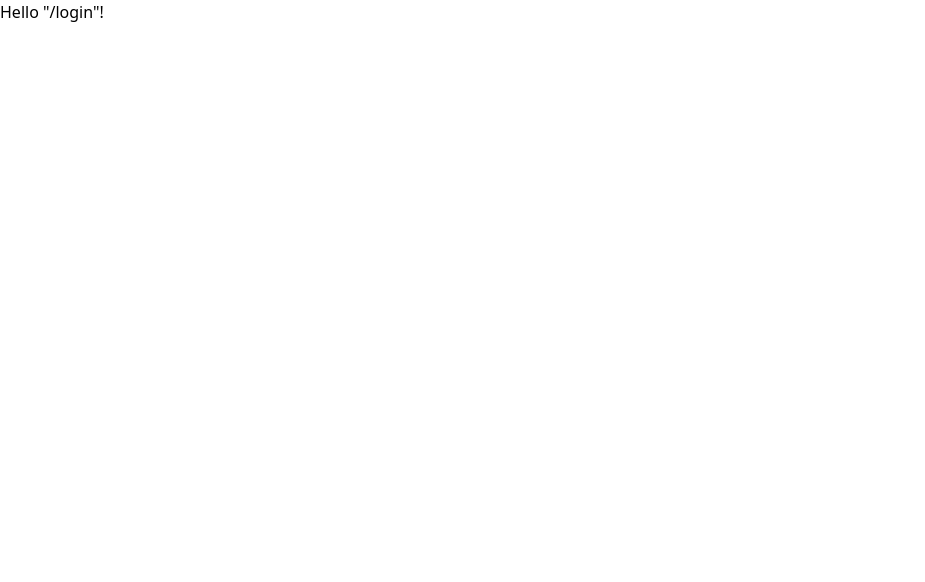
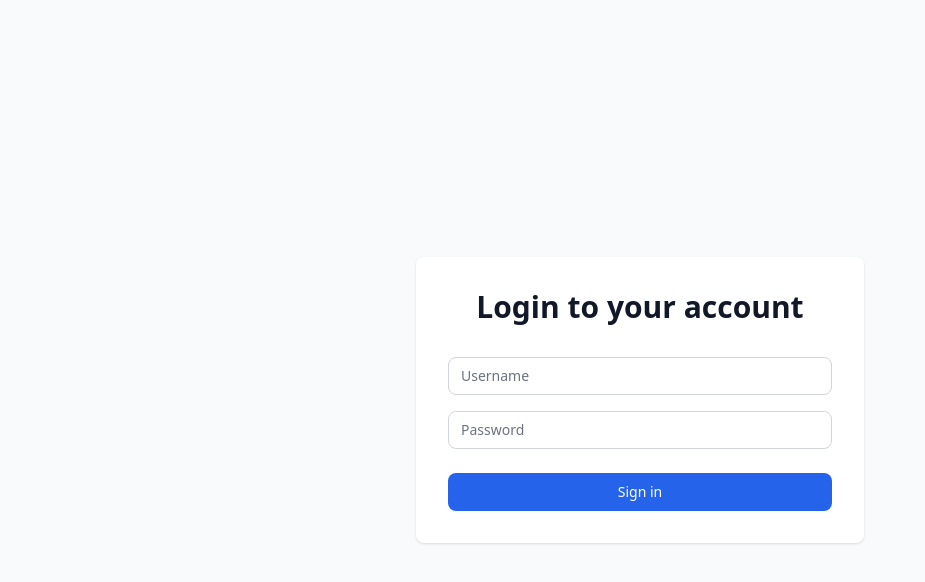
Before and after one commit to Iamsheye/savannah-test, a React (Vite) app: page /login in a window 1280 px wide. Shown: the top 582 px of the page, without its empty margins (0-925 px from the left). Built offline with nearby package versions, Linux system fonts and the light colour scheme; no server answers.

Commit message:
login page, rhf & zod setup,

```diff
--- a/package.json
+++ b/package.json
@@ -10,11 +10,14 @@
     "preview": "vite preview"
   },
   "dependencies": {
+    "@hookform/resolvers": "^3.9.1",
     "@tanstack/react-query": "^5.61.5",
     "@tanstack/react-router": "^1.84.0",
     "axios": "^1.7.8",
     "react": "^18.3.1",
-    "react-dom": "^18.3.1"
+    "react-dom": "^18.3.1",
+    "react-hook-form": "^7.53.2",
+    "zod": "^3.23.8"
   },
   "devDependencies": {
     "@eslint/js": "^9.15.0",
--- /dev/null
+++ b/src/components/auth/Input.tsx
@@ -0,0 +1,49 @@
+import { type DetailedHTMLProps, type InputHTMLAttributes } from "react";
+import {
+  type FieldErrors,
+  type FieldValues,
+  type Path,
+  type UseFormRegister,
+} from "react-hook-form";
+
+interface InputProps<FormData extends FieldValues>
+  extends DetailedHTMLProps<
+    InputHTMLAttributes<HTMLInputElement>,
+    HTMLInputElement
+  > {
+  label: string;
+  name: Path<FormData>;
+  register?: UseFormRegister<FormData>;
+  errors?: FieldErrors<FormData>;
+}
+
+const Input = <FormData extends FieldValues>({
+  label,
+  name,
+  register,
+  errors,
+  ...rest
+}: InputProps<FormData>) => {
+  const error = errors?.[name]?.message as string | undefined;
+
+  return (
+    <div>
+      <label htmlFor={name} className="sr-only">
+        {label}
+      </label>
+      <input
+        className="appearance-none rounded-lg relative block w-full px-3 py-2 border border-gray-300 placeholder-gray-500 text-gray-900 focus:outline-none focus:ring-blue-500 focus:border-blue-500 focus:z-10 sm:text-sm"
+        placeholder={label}
+        {...rest}
+        {...register?.(name)}
+      />
+      {error && (
+        <span className="mt-1.5 inline-block text-[0.75rem] text-red-500">
+          {error}
+        </span>
+      )}
+    </div>
+  );
+};
+
+export default Input;
--- a/src/context/AuthContext.tsx
+++ b/src/context/AuthContext.tsx
@@ -4,7 +4,7 @@ import { User } from "../types";
 
 interface AuthContextType {
   user: User | null;
-  login: (username: string, password: string) => Promise<void>;
+  login: (data: { username: string; password: string }) => Promise<void>;
   logout: () => void;
   isLoading: boolean;
 }
@@ -25,11 +25,11 @@ export function AuthProvider({ children }: { children: React.ReactNode }) {
     setIsLoading(false);
   }, []);
 
-  const login = async (username: string, password: string) => {
+  const login = async (data: { username: string; password: string }) => {
     try {
-      const data = await loginUser({ username, password });
+      const res = await loginUser(data);
 
-      const userData: User = { username, token: data.token };
+      const userData: User = { username: data.username, token: res.token };
 
       localStorage.setItem("user", JSON.stringify(userData));
       setUser(userData);
--- /dev/null
+++ b/src/hook/useHookForm.tsx
@@ -0,0 +1,13 @@
+import { zodResolver } from "@hookform/resolvers/zod";
+import { useForm } from "react-hook-form";
+import { z } from "zod";
+
+export const useHookForm = <T extends z.ZodType<any, any>>(
+  schema: T,
+  defaultValues?: z.infer<T>
+) => {
+  return useForm<z.infer<T>>({
+    defaultValues,
+    resolver: zodResolver(schema),
+  });
+};
--- a/src/routes/__root.tsx
+++ b/src/routes/__root.tsx
@@ -1,5 +1,10 @@
 import * as React from "react";
-import { Outlet, ScrollRestoration, createRootRoute } from "@tanstack/react-router";
+import {
+  Outlet,
+  ScrollRestoration,
+  createRootRoute,
+} from "@tanstack/react-router";
+import { AuthProvider } from "../context/AuthContext";
 
 export const Route = createRootRoute({
   component: RootComponent,
@@ -8,8 +13,10 @@ export const Route = createRootRoute({
 function RootComponent() {
   return (
     <React.Fragment>
-      <ScrollRestoration />
-      <Outlet />
+      <AuthProvider>
+        <ScrollRestoration />
+        <Outlet />
+      </AuthProvider>
     </React.Fragment>
   );
 }
--- a/src/routes/_auth_routes.tsx
+++ b/src/routes/_auth_routes.tsx
@@ -7,7 +7,7 @@ import {
 import { User } from "../types";
 
 export const Route = createFileRoute("/_auth_routes")({
-  beforeLoad: ({ location }) => {
+  beforeLoad: () => {
     const user = localStorage.getItem("user");
 
     if (user) {
@@ -17,9 +17,6 @@ export const Route = createFileRoute("/_auth_routes")({
         throw redirect({
           to: "/login",
           replace: true,
-          search: {
-            next: location.pathname,
-          },
         });
       }
     }
--- a/src/routes/index.tsx
+++ b/src/routes/index.tsx
@@ -1,9 +1,34 @@
-import { createFileRoute } from "@tanstack/react-router";
+import { createFileRoute, redirect } from "@tanstack/react-router";
+import { User } from "../types";
 
 export const Route = createFileRoute("/")({
   component: RouteComponent,
+  beforeLoad: () => {
+    const user = localStorage.getItem("user");
+
+    if (user) {
+      const { token } = JSON.parse(user) as User;
+
+      if (!token) {
+        throw redirect({
+          to: "/login",
+          replace: true,
+        });
+      } else {
+        throw redirect({
+          to: "/",
+          replace: true,
+        });
+      }
+    } else {
+      throw redirect({
+        to: "/login",
+        replace: true,
+      });
+    }
+  },
 });
 
 function RouteComponent() {
-  return <div>Hello "/"!</div>;
+  return <></>;
 }
--- a/src/routes/login.tsx
+++ b/src/routes/login.tsx
@@ -1,9 +1,83 @@
-import { createFileRoute } from '@tanstack/react-router'
+import { createFileRoute, useNavigate } from "@tanstack/react-router";
+import { z } from "zod";
+import { useAuth } from "../context/AuthContext";
+import { useHookForm } from "../hook/useHookForm";
+import Input from "../components/auth/Input";
 
-export const Route = createFileRoute('/login')({
-  component: RouteComponent,
-})
+const signupSchema = z.object({
+  username: z.string().min(2, "Username must be at least 2 characters"),
+  password: z
+    .string()
+    .min(6, "Password must be at least 6 characters")
+    .regex(
+      /^[a-zA-Z0-9!@#$%^&*(),.?":{}|<>]+$/,
+      "Password can only contain alphanumeric characters and special characters"
+    ),
+});
 
-function RouteComponent() {
-  return <div>Hello "/login"!</div>
+export const Route = createFileRoute("/login")({
+  component: Login,
+});
+
+function Login() {
+  const { login } = useAuth();
+  const navigate = useNavigate();
+
+  const {
+    handleSubmit,
+    register,
+    formState: { errors, isSubmitting },
+  } = useHookForm(signupSchema, {
+    username: "",
+    password: "",
+  });
+
+  const submitForm = handleSubmit(async (data) => {
+    try {
+      await login(data);
+      navigate({ to: "/dashboard", replace: true });
+    } catch (err) {
+      console.log(err);
+    }
+  });
+
+  return (
+    <div className="min-h-screen flex items-center justify-center bg-gray-50">
+      <div className="max-w-md w-full space-y-8 p-8 bg-white rounded-lg shadow">
+        <div>
+          <h2 className="text-center text-3xl font-extrabold text-gray-900">
+            Login to your account
+          </h2>
+        </div>
+
+        <form className="mt-8 space-y-6" onSubmit={submitForm}>
+          <div className="space-y-4">
+            <Input
+              type="text"
+              label="Username"
+              name="username"
+              register={register}
+              errors={errors}
+            />
+            <Input
+              type="password"
+              label="Password"
+              name="password"
+              register={register}
+              errors={errors}
+            />
+          </div>
+
+          <button
+            type="submit"
+            disabled={isSubmitting}
+            className="group relative w-full flex justify-center py-2 px-4 border border-transparent text-sm font-medium rounded-lg text-white bg-blue-600 hover:bg-blue-700 focus:outline-none focus:ring-2 focus:ring-offset-2 focus:ring-blue-500 disabled:cursor-not-allowed">
+            Sign in
+          </button>
+        </form>
+      </div>
+    </div>
+  );
 }
+
+export default Login;
--- a/src/services/auth/index.ts
+++ b/src/services/auth/index.ts
@@ -1,7 +1,11 @@
+import { AxiosResponse } from "axios";
 import api from "../api";
 import { LoginBody, LoginRes } from "./types";
 
 export const loginUser = async (body: LoginBody) => {
-  const response = await api.post<LoginRes>("/login", body);
+  const response = await api.post<LoginRes, AxiosResponse<LoginRes>, LoginBody>(
+    "/login",
+    body
+  );
   return response.data;
 };
```
Also changed, not shown: 1 other file (tests, documents, lock files or other folders).
